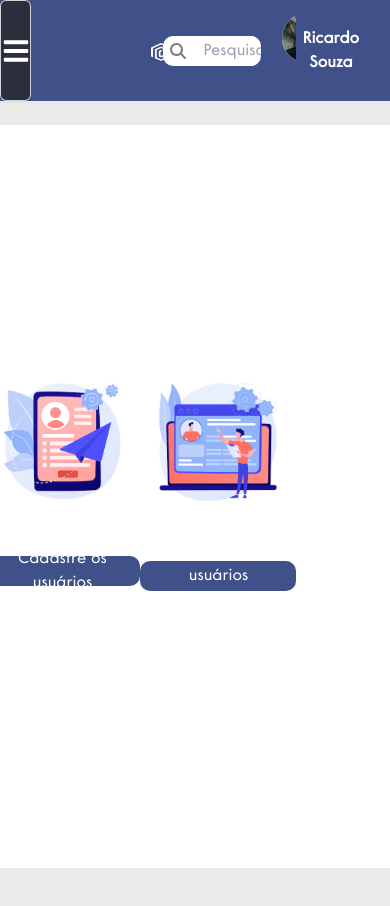
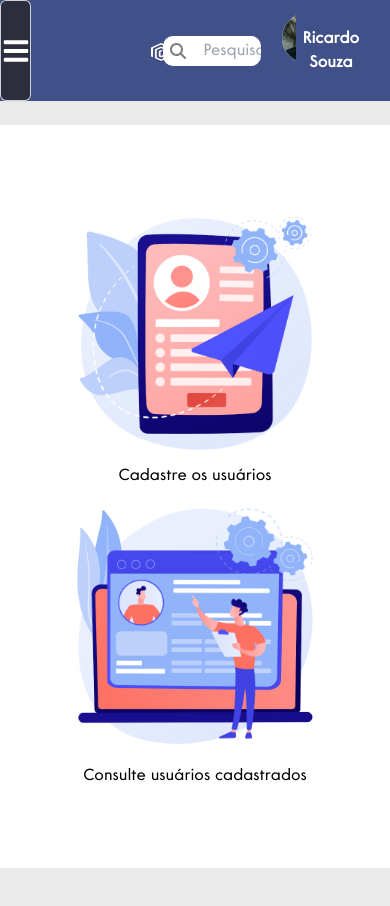
Before and after one commit to MamukaSenai/React-Mamuka, a React (Vite) app: page / in a window 390 px wide. Shown: the top 906 px of the page. After the commit the page ends 868 px from the top, so only its background shows below. Built offline with nearby package versions, Linux system fonts and the light colour scheme.

Commit message:
Responsividade do menu

```diff
--- a/package.json
+++ b/package.json
@@ -17,7 +17,7 @@
     "react-chartjs-2": "^5.2.0",
     "react-dom": "^18.2.0",
     "react-icons": "^4.11.0",
-    "react-router-dom": "^6.17.0",
+    "react-router-dom": "^6.20.0",
     "react-secure-storage": "^1.3.2"
   },
   "devDependencies": {
--- a/src/pages/Administrador/Home/index.tsx
+++ b/src/pages/Administrador/Home/index.tsx
@@ -19,9 +19,7 @@ function Home() {
   return (
     <>
 
-      <main id="right_home">
-        <section id="Home">
-          <section className="right">
+<main>
         <div className="conteudo">
                 <div className="cadastro">
                     <img src={Cadastro} alt="cadastro" />
@@ -32,8 +30,9 @@ function Home() {
                           </a> */}
                           Cadastre os usuários
                         </Link>
+                </div>
 
-              </div>
+
                 <div className="consulta">
                     <img src={Consulta} alt="consulta" />
                         <Link to="admconsulta" className="button">
@@ -43,15 +42,12 @@ function Home() {
                           </a> */}
                           Consulte usuários cadastrados
                         </Link>
+                </div>
 
         </div>
-            </div>
-          </section>
-        </section>
 
       </main>
     </>
-
 
   )
 
--- /dev/null
+++ b/src/pages/Administrador/Home/rascunho.css
@@ -0,0 +1,45 @@
+#right_home {
+    display: flex;
+    flex-direction:column-reverse;
+
+}
+
+#Home {
+    display: flex;
+    justify-content: center;
+    margin-right: 40vh;
+}
+
+
+#Home .conteudo {
+    display: flex;
+    align-items: center;
+    height: 100vh;
+    width: 100vw;
+    margin-left: 121px;
+    margin-right: 131px;
+}
+
+#Home .cadastro, .consulta {
+    width: 40%;
+    display: flex;
+    align-items: center;
+    flex-direction: column;
+
+
+}
+
+
+#Home .button {
+    background-color: var(--azulescuro);
+    margin: 50px auto;
+    border-radius: 10px;
+    height: 3vh;
+    padding: 15px;
+    color: #ffffff;
+    text-align: center;
+    text-decoration: none;
+    display: flex;
+    align-items: center;
+
+}
--- /dev/null
+++ b/src/pages/Administrador/Home/rascunho.tsx
@@ -0,0 +1,60 @@
+import { Link } from "react-router-dom";
+import Cadastro from "../../../assets/Cadastro.png"
+import Consulta from "../../../assets/Consulta.png"
+
+
+// import Consulta from "../../../assets/consulta.png"
+
+//rotas
+// import { Link, useParams } from "react-router-dom";
+
+//hooks
+// import { useState, useEffect } from "react";
+
+//estilizacao
+import "./style.css";
+
+function Home() {
+
+  return (
+    <>
+
+      <main id="right_home">
+        <section id="Home">
+          <section className="right">
+            <div className="conteudo">
+              <div className="cadastro">
+                <img src={Cadastro} alt="cadastro" />
+                <Link to="admpessoais" className="button">
+                  {/* <a href="#" className="button">
+                    {" "}
+                    Cadastre os usuários
+                  </a> */}
+                  Cadastre os usuários
+                </Link>
+
+              </div>
+              <div className="consulta">
+                <img src={Consulta} alt="consulta" />
+                <Link to="admconsulta" className="button">
+                  {/* <a href="" className="button">
+                    {" "}
+                    Consulte usuários cadastrados
+                  </a> */}
+                  Consulte usuários cadastrados
+                </Link>
+
+              </div>
+            </div>
+          </section>
+        </section>
+
+      </main>
+    </>
+
+
+  )
+
+}
+
+export default Home;
--- a/src/pages/Administrador/Home/style.css
+++ b/src/pages/Administrador/Home/style.css
@@ -1,4 +1,4 @@
-#right_home {
+/* #right_home {
     display: flex;
     flex-direction:column-reverse;
 
@@ -42,4 +42,126 @@
     display: flex;
     align-items: center;
 
+} */
+
+
+/* Main */
+/* define os recuo dentro da area da main */
+main
+    {
+    padding: 5vh 10vw 5vh 10vw;
+    }
+
+
+/* Main */
+/* define os cards para ficar em linha */
+.conteudo
+    {
+        display: flex;
+        justify-content: center;
+        align-items: center;
+        flex-direction: row;
+    }
+
+/* Main */
+/* define que a imagem e o botão vão ficar em colunas */
+.cadastro
+    {
+        display: flex;
+        align-items: center;
+        flex-direction: column;
+    }
+
+/* Main */
+/* define que a imagem e o botão vão ficar em colunas */
+.consulta
+    {
+        display: flex;
+        align-items: center;
+        flex-direction: column;
+    }
+
+/* Main */
+/* define propriedades do botão */
+/* .button
+    {
+        background-color: var(--azulM);
+        margin: 50px auto;
+        border-radius: 10px;
+        font-family: Core Sans G, sans-serif;
+        height: 3vh;
+        padding: 15px;
+        color: #ffffff;
+        text-align: center;
+        text-decoration: none;
+        display: flex;
+        align-items: center;
+    } */
+
+/* Main */
+
+/* Quando a resolução for menor que 820px esconde o campo de busca */
+@media screen and (max-width: 820px)
+{
+
+    /* MAIN */
+    .conteudo
+    {
+        display: flex;
+        justify-content: center;
+        align-items: center;
+        flex-direction: column; /*resolução a baixo de 820 muda as div para colunas */
+    }
+
+
 }
+
+
+/* Quando a resolução for menor que 760px esconde o campo de busca */
+@media screen and (max-width: 760px)
+{
+
+/* HEADER */
+    #divBusca
+    {
+        position: absolute;
+        left: -300px;
+        overflow-x: hidden;
+    }
+
+}
+
+
+/* Quando a resolução for menor que 408px esconde o campo de busca */
+@media screen and (max-width: 408px)
+{
+    /* HEADER */
+    .menu_sup
+    {
+        display: flex;
+        justify-content: space-between;
+        align-items: center;
+        width:110vw; /*define a largura da faixa azul em 100% da tela */
+        height: 13vh; /*define a altura da faixa azul em 12% da tela */
+        padding-left: 15vh; /*define uma margem para receber o menu hamburgue */
+        background: var(--azulM)
+    }
+
+}
+
+
+/* Quando a resolução for menor que 408px esconde o campo de busca */
+@media screen and (max-width: 370px)
+{
+    /* HEADER */
+    .menu_sup
+    {
+        display: flex;
+        justify-content: space-between;
+        align-items: center;
+        width:120vw; /*define a largura da faixa azul em 120% da tela */
+        height: 14vh; /*define a altura da faixa azul em 14% da tela */
+        padding-left: 15vh; /*define uma margem para receber o menu hamburgue */
+        background: var(--azulM)
+    }
+}
```
Also changed, not shown: 1 other file (tests, documents, lock files or other folders). Lines whose indentation alone changed are shown as unchanged.
